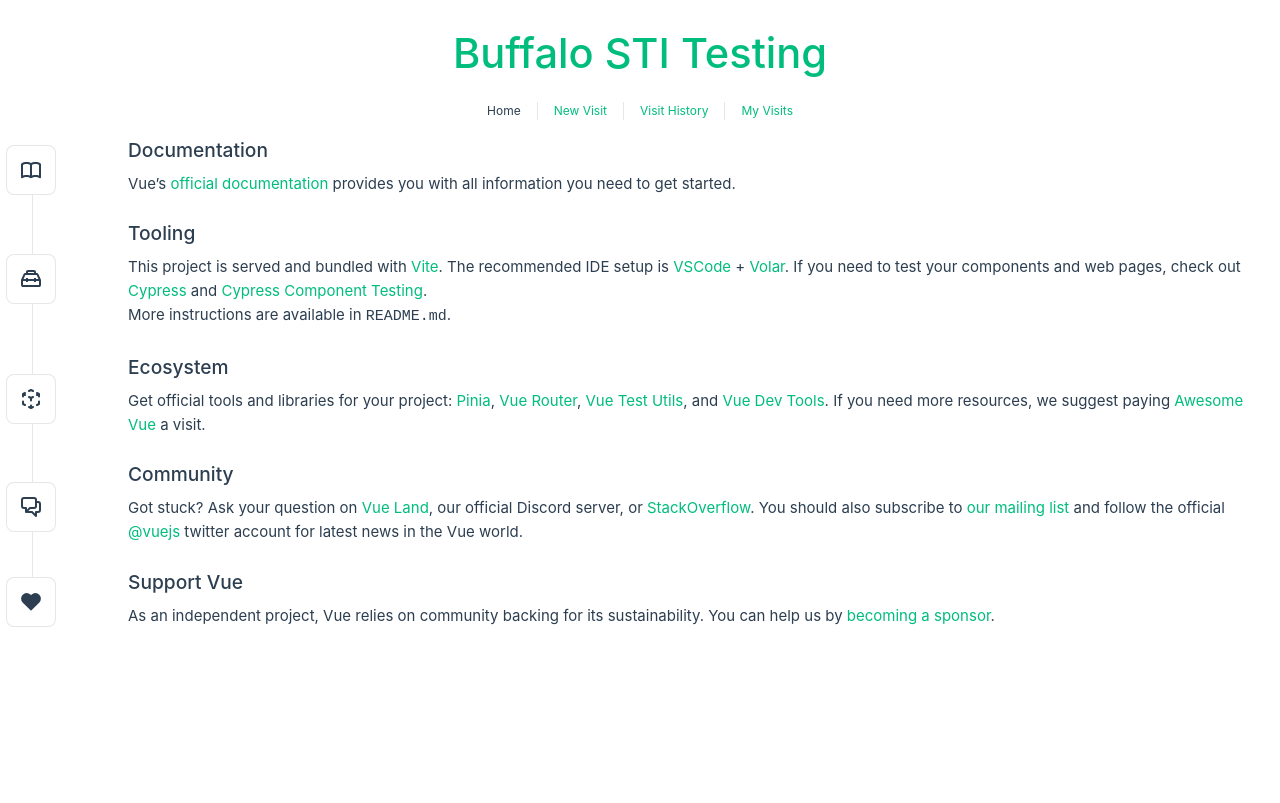
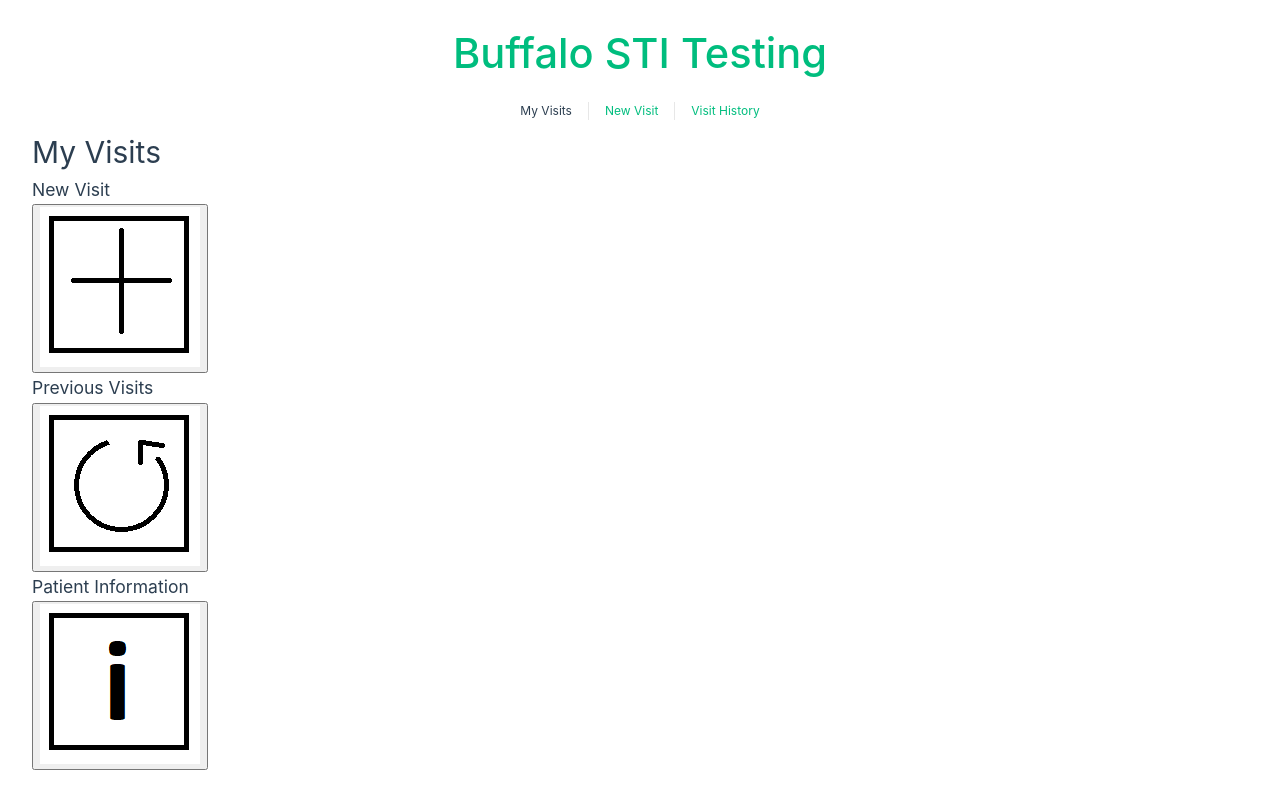
Before and after one commit to tbakare/Group_5_Hackhaton, a Vue app in the folder hackhaton_frontend/buffalo/: page / in a window 1280 px wide. Built offline with nearby package versions, Linux system fonts and the light colour scheme.

Commit message:
Make my Visits the home page

```diff
--- a/hackhaton_frontend/buffalo/src/App.vue
+++ b/hackhaton_frontend/buffalo/src/App.vue
@@ -10,11 +10,9 @@
       <HelloWorld msg="Buffalo STI Testing" />
 
       <nav>
-        <RouterLink to="/">Home</RouterLink>
+        <RouterLink to="/">My Visits</RouterLink>
         <RouterLink to="/new-visit">New Visit</RouterLink>
         <RouterLink to="/visit_history">Visit History</RouterLink>
-        <RouterLink to="/my-visits">My Visits</RouterLink>
-
       </nav>
     </div>
   </header>
--- a/hackhaton_frontend/buffalo/src/router/index.js
+++ b/hackhaton_frontend/buffalo/src/router/index.js
@@ -6,8 +6,8 @@
   routes: [
     {
       path: '/',
-      name: 'home',
-      component: HomeView
+      name: 'my-visits',
+      component: () => import('../views/MyVisitsView.vue')
     },
     {
       path: '/visit_history',
@@ -26,11 +26,6 @@
       path: '/new-visit',
       name: 'new-visit',
       component: () => import('../views/NewVisitView.vue')
-    },
-    {
-      path: '/my-visits',
-      name: 'my-visits',
-      component: () => import('../views/MyVisitsView.vue')
     }
   ]
 })
```
